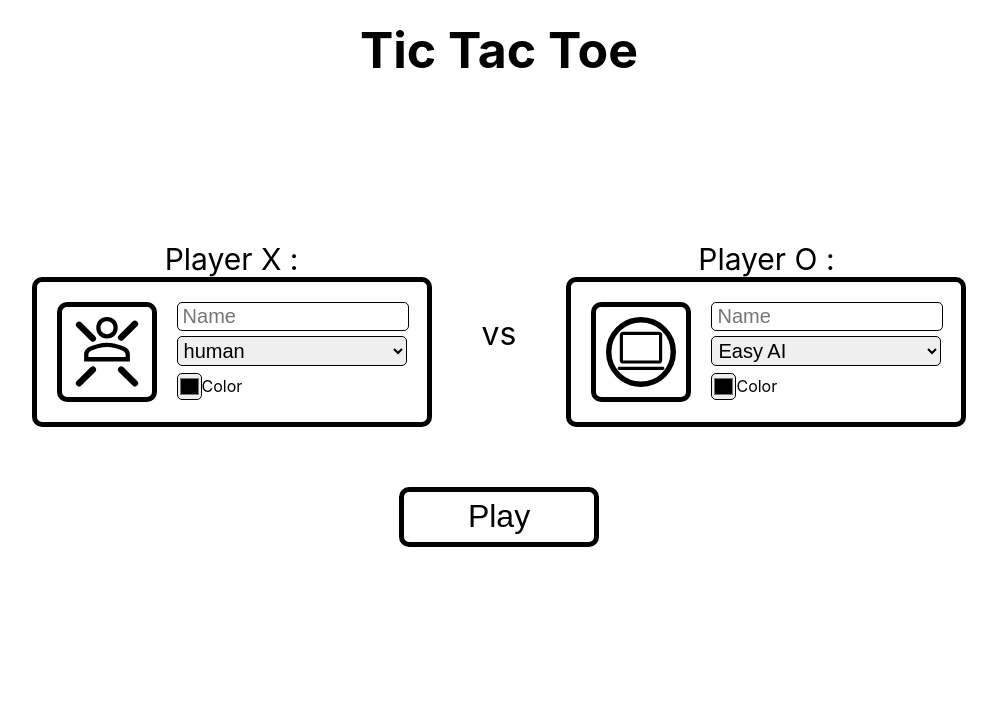
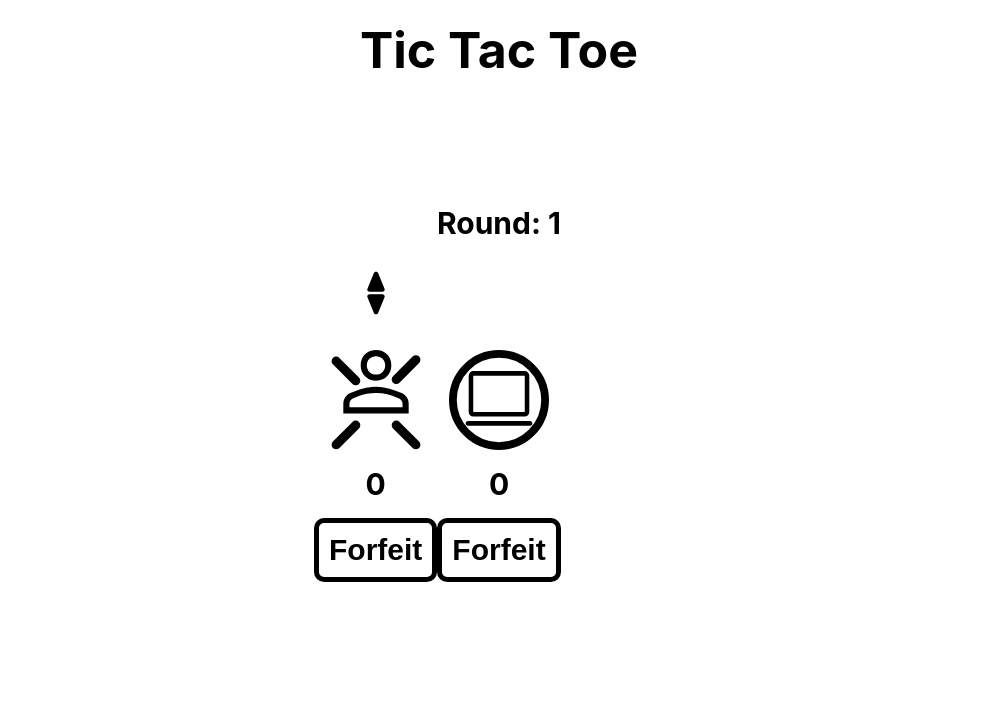
Before and after one commit to Bantchee/Tic-Tac-Toe, a website: page index.html in a window 1280 px wide. Shown: the top 704 px of the page, without its empty margins (141-1138 px from the left). Drawn offline with Linux system fonts and the light colour scheme.

Commit message:
Refactor gamePage layout of round and player elements

```diff
--- a/scripts/functions.js
+++ b/scripts/functions.js
@@ -21,6 +21,12 @@ const render = (state) => ({
 
         // Create Children
         if(id === 'game-page') {
+            state['page'] = gamePage.createPage(id);
+            state['roundElement'] = gamePage.createRoundElement();
+            state['containerElement'] = gamePage.createGameContainer();
+            state['playerXElement'] = gamePage.createGamePlayerElement(gamePage.get('playerX'));
+            // state['boardElement'] = gamePage.createBoardElement();
+            state['playerOElement'] = gamePage.createGamePlayerElement(gamePage.get('playerO'));
 
         } else if(id === 'home-page') {
             state['page'] = homePage.createPage(id);
@@ -45,9 +51,7 @@ const update = (state) => ({
         } else if(id === 'home-page') {
             // Binding DOM Elements
             state['playerX'].querySelector('button').addEventListener('click', () => homePage.toggleModal('playerX'));
-            // state.playerX.querySelector('.inputs').addEventListener('click', () => public.playGame());
             state['playerO'].querySelector('button').addEventListener('click', () => homePage.toggleModal('playerO'));
-            // state.playerO.querySelector('.inputs').addEventListener('click', () => public.playGame());
             state['playBtn'].addEventListener('click', () => homePage.playGame());
         }
     },
@@ -237,7 +241,7 @@ const testPrivateFunc = (state) => ({
 // When play btn on homePage is clicked load gamePage
 const playGame = (state) => ({
     playGame: () => {
-        gamePage.render();
+        gamePage.render('game-page');
     },
 });
 
@@ -289,7 +293,6 @@ const populateModal = (state) => ({
                 // Add Current-avatar class
                 if(gamePage.get(value).get('avatar') === i) {
                     ava.classList.add('current-avatar');
-                    console.log('cool');
                 }
             });
         }
@@ -305,7 +308,6 @@ function changeSvgColor(event) {
 
     if(event.target.classList.contains('x-color')) {
         img = document.querySelector('.x-img');
-        console.log(img);
         gamePage.get('playerX').set('filter', result.filter);
     } else {
         img = document.querySelector('.o-img');
@@ -314,3 +316,79 @@ function changeSvgColor(event) {
 
     img.style = result.filter;
 }
+
+const createGameContainer = (state) => ({
+    createGameContainer: () => {
+        console.log('dsfasdfsdf');
+        let container = document.createElement('div');
+        container.classList.add('container')
+        state['page'].appendChild(container);
+        return container;
+    }
+});
+
+const createRoundElement = (state) => ({
+    createRoundElement: () => {
+        let round = document.createElement('p');
+        round.textContent = 'Round: ' + state['currentRound'];
+        round.classList.add('current-round')
+        state['page'].appendChild(round);
+        return round;
+    },
+});
+
+const createGamePlayerElement = (state) => ({
+    createGamePlayerElement: (player) => {
+        // Div : Player
+        const divPlayer = document.createElement('div');
+        divPlayer.classList.add('div-player', `div-player-${player.get('symbol')}`);
+        state['containerElement'].appendChild(divPlayer);
+
+            // Img : Turn Indicator SVG
+            const imgPlayerTurnIndicator = document.createElement('img');
+            imgPlayerTurnIndicator.classList.add('turn-indicator');
+            if(gamePage.get('xTurn')) {
+                if(player.get('symbol') === 'x') {
+                    imgPlayerTurnIndicator.classList.remove('hidden');
+                } else {
+                    imgPlayerTurnIndicator.classList.add('hidden');
+                }
+              } else {
+                if(player.get('symbol') === 'x') {
+                    imgPlayerTurnIndicator.classList.add('hidden');
+                } else {
+                    imgPlayerTurnIndicator.classList.remove('hidden');
+                }
+              }
+            imgPlayerTurnIndicator.setAttribute('src', './icons/turn_indicator.svg');
+            divPlayer.appendChild(imgPlayerTurnIndicator);
+
+            // Para : Player Name
+            const paraPlayerName = document.createElement('p');
+            paraPlayerName.classList.add('player-name');
+            paraPlayerName.textContent = player.get('name');
+            divPlayer.appendChild(paraPlayerName);
+
+            // Img : Player Avatar SVG
+            const imgPlayerAvatar = document.createElement('img');
+            imgPlayerAvatar.classList.add('player-x-avatar', 'avatar-img');
+            imgPlayerAvatar.style = player.get('filter');
+            imgPlayerAvatar.setAttribute('src', `./icons/${player.get('type').toLowerCase() + '_' + player.get('symbol').toLowerCase() + player.get('avatar')}.svg`);
+            divPlayer.appendChild(imgPlayerAvatar);
+
+            // Para : Player X Wins
+            const paraPlayerWins = document.createElement('p');
+            paraPlayerWins.classList.add('player-wins');
+            paraPlayerWins.textContent = gamePage.get('xWins');
+            divPlayer.appendChild(paraPlayerWins);
+
+            // Btn : Forfeit
+            const btnPlayerForfeit = document.createElement('button');
+            btnPlayerForfeit.classList.add('forfeit');
+            btnPlayerForfeit.textContent = 'Forfeit';
+            // btnPlayerForfeit.addEventListener('click', () => {
+            //     gameBoard.gameOverModal(player);
+            //   });
+            divPlayer.appendChild(btnPlayerForfeit);
+    },
+});
--- a/scripts/gamePage.js
+++ b/scripts/gamePage.js
@@ -2,6 +2,7 @@
 const gamePage = (() => {
     let state = {
         page: null,
+        containerElement: null,
         board: [
             ['', '', ''],
             ['', '', ''],
@@ -23,7 +24,11 @@ const gamePage = (() => {
         getter(state),
         setter(state),
         render(state),
+        update(state),
         createPage(state),
+        createGameContainer(state),
+        createRoundElement(state),
+        createGamePlayerElement(state),
     );
 
     const resetBoard = () => {
--- a/scripts/main.js
+++ b/scripts/main.js
@@ -1,2 +1,5 @@
-homePage.render('home-page');
-homePage.update('home-page');
+// homePage.render('home-page');
+// homePage.update('home-page');
+
+gamePage.render('game-page');
+gamePage.update('game-page');
--- a/scripts/oldMain.js
+++ b/scripts/oldMain.js
@@ -426,7 +426,6 @@ function renderGame() {
     // Div : Contents
     const divContents = document.createElement('div');
     divContents.classList.add('contents');
-
 
         // Player X
         const divPlayerX = document.createElement('div');
--- a/styles/game.css
+++ b/styles/game.css
@@ -1,58 +1,58 @@
-.game-article {
+#game-page {
     display: grid;
     grid-template-rows: 1fr 5fr;
     justify-items: center;
 }
 
-.game-article .current-round {
+#game-page .current-round {
     padding: 0px;
     margin: 0px;
     font-size: 30px;
     font-weight: bold;
 }
 
-.game-article .contents {
+#game-page .container {
     /* justify-self: center; */
     display: grid;
     grid-template-columns: 1fr 1fr 1fr;
     /* width: 60%; */
 }
 
-.game-article .contents .avatar-img {
+#game-page .container .avatar-img {
     width: 100px;
     height: 100px;
 }
 
-.game-article .contents .turn-indicator {
+#game-page .container .turn-indicator {
     width: 50px;
     height: 50px;
 }
 
-.game-article .contents .hidden {
+#game-page .container .hidden {
     visibility: hidden;
 }
 
-.game-article .contents .div-player {
+#game-page .container .div-player {
     display: flex;
     flex-direction: column;
     align-items: center;
 }
 
-.game-article .contents .player-wins {
+#game-page .container .player-wins {
     font-size: 30px;
     font-weight: bold;
     padding: 0px;
     margin: 16px 0px;
 }
 
-.game-article .contents .player-name {
+#game-page .container .player-name {
     margin: 16px 0px;
     padding: 0px;
     font-size: 30px;
     font-weight: bold;
 }
 
-.game-article .contents .forfeit {
+#game-page .container .forfeit {
     font-size: 30px;
     font-weight: bold;
     padding: 10px;
@@ -62,7 +62,7 @@
     cursor: pointer;
 }
 
-.game-article .game-board {
+#game-page .game-board {
     display: grid;
     grid: Board;
     width: 350px;
@@ -74,18 +74,18 @@
     border-radius: 5px;
 }
 
-.game-article .game-board .square {
+#game-page .game-board .square {
     background-color: White;
     display: flex;
     justify-content: center;
     align-items: center;
 }
 
-.game-article .game-board .square:hover {
+#game-page .game-board .square:hover {
     background-color: #ccc;
 }
 
-.game-article .game-board .square .symbol {
+#game-page .game-board .square .symbol {
     width: 50%;
     height: 50%;
     padding: 0px;
```
Also changed, not shown: index.html (+1 -0 lines).
